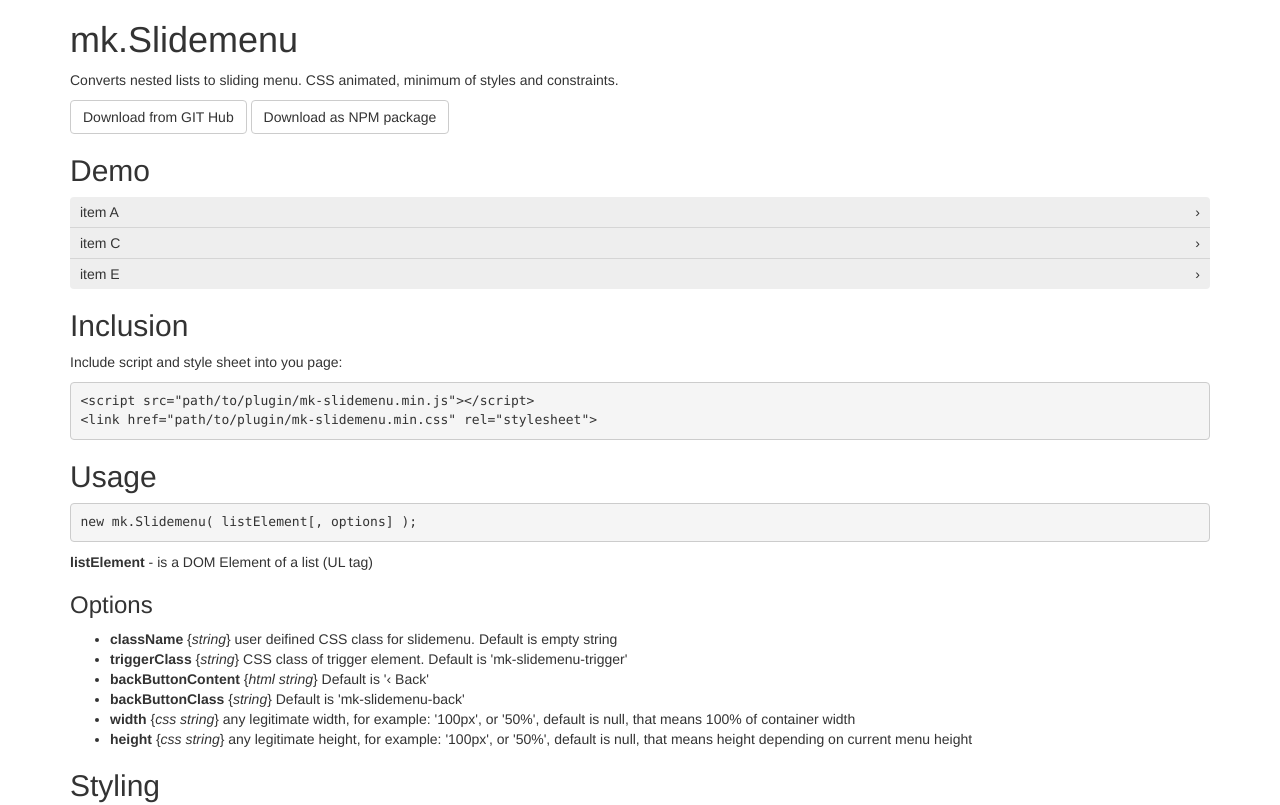
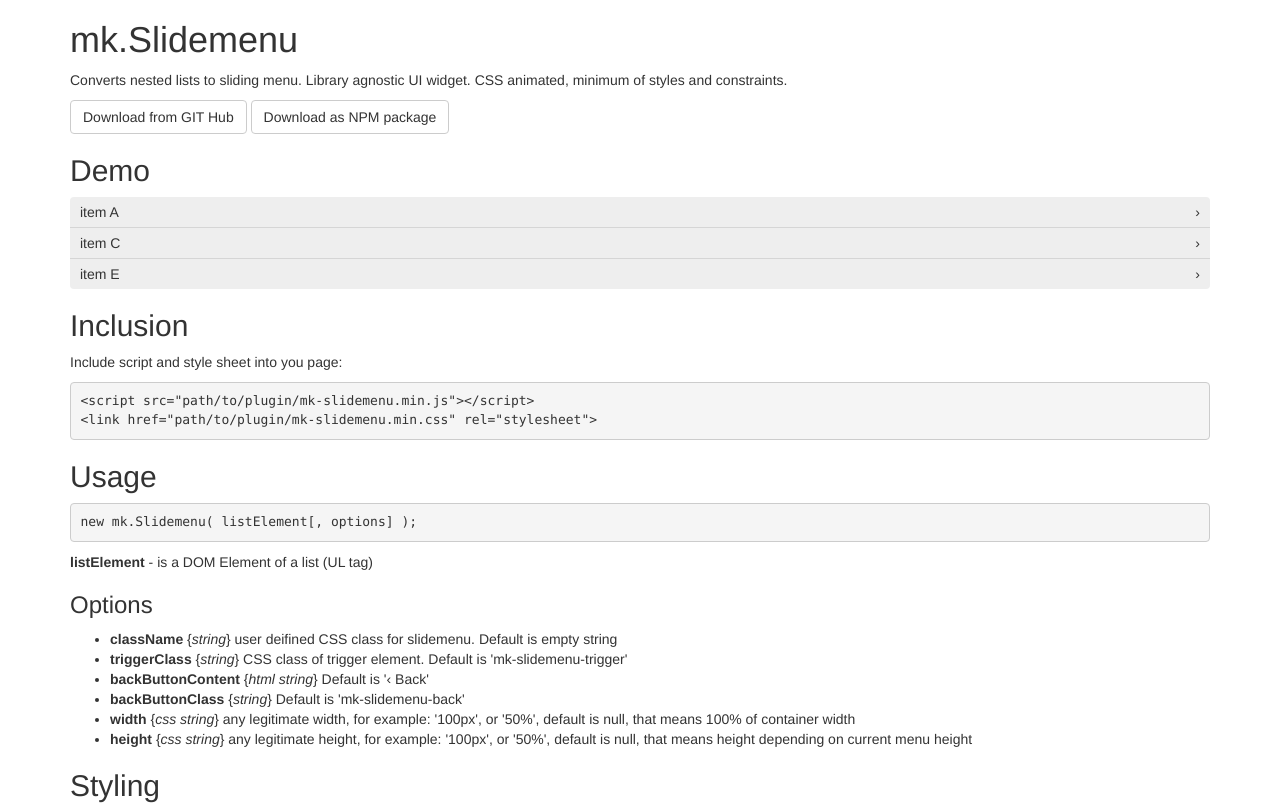
Before and after one commit to m-kant/mk-slidemenu, a website: page demo/index.html in a window 1280 px wide. Shown: the top 805 px of the page. Drawn offline with nearby package versions, Linux system fonts and the light colour scheme.

Commit message:
doc patch

```diff
--- a/demo/index.html
+++ b/demo/index.html
@@ -31,7 +31,7 @@
 
 
 	<h1>mk.Slidemenu</h1>
-	<p>Converts nested lists to sliding menu. CSS animated, minimum of styles and constraints.
+	<p>Converts nested lists to sliding menu. Library agnostic UI widget. CSS animated, minimum of styles and constraints.
 	</p>
 	<div>
 		<a class="btn btn-default" href="https://github.com/m-kant/mk-slidemenu">Download from GIT Hub</a>
```
Also changed, not shown: README.md.
